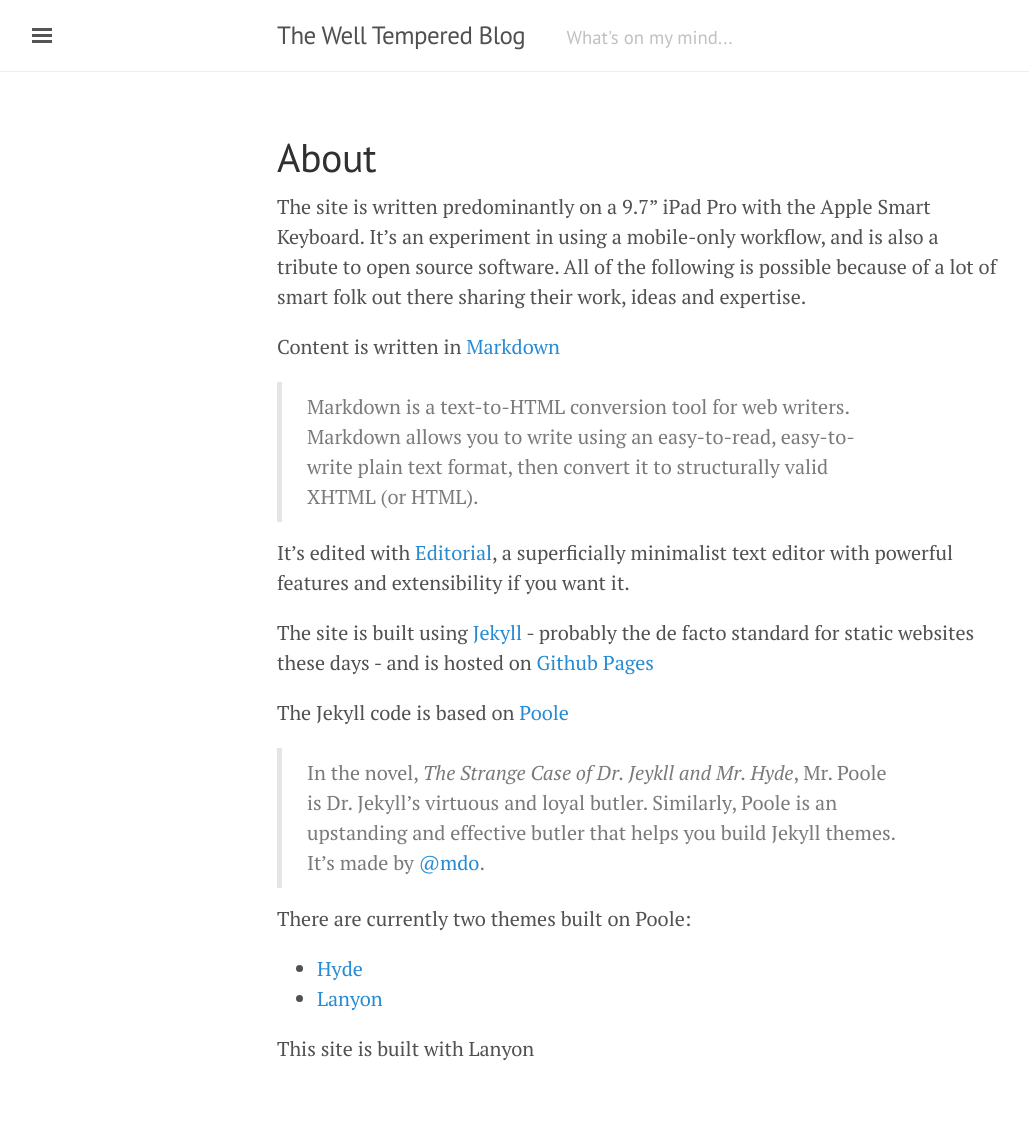
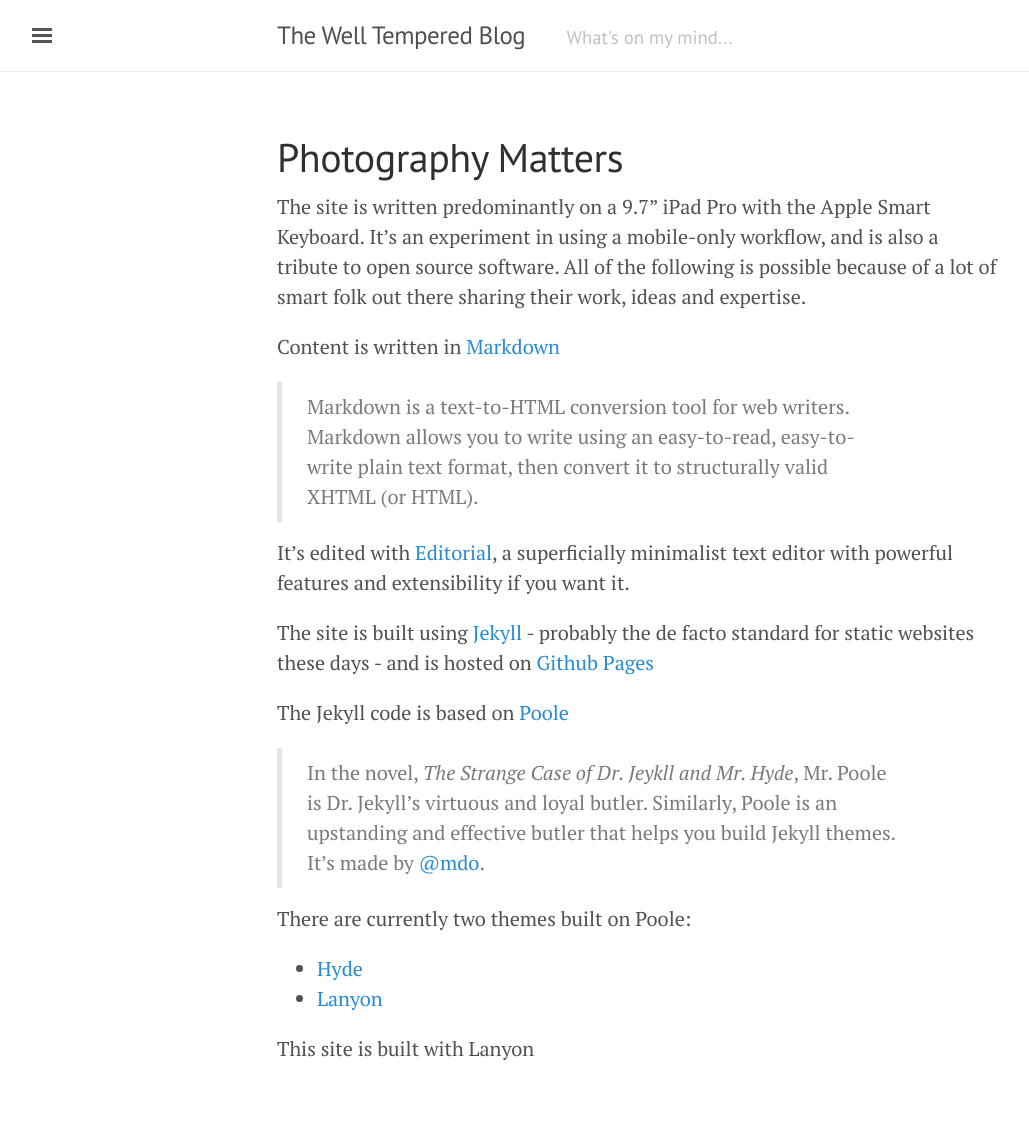
Before and after one commit to Richardtugwell/richardtugwell.github.io, a Jekyll site: the page built from about.md, in a window 1280 px wide. Shown: the whole page, without its empty margins (3-1032 px from the left). Built offline with Jekyll 4.4.1, drawn with Linux system fonts in a browser that asks for light colours.

```diff
--- a/about.md
+++ b/about.md
@@ -1,6 +1,6 @@
 ---
 layout: page
-title: About
+title: Photography Matters
 ---
 
 The site is written predominantly on a 9.7" iPad Pro with the Apple Smart Keyboard. It's an experiment in using a mobile-only workflow, and is also a tribute to open source software. All of the following is possible because of a lot of smart folk out there sharing their work, ideas and expertise.
```
